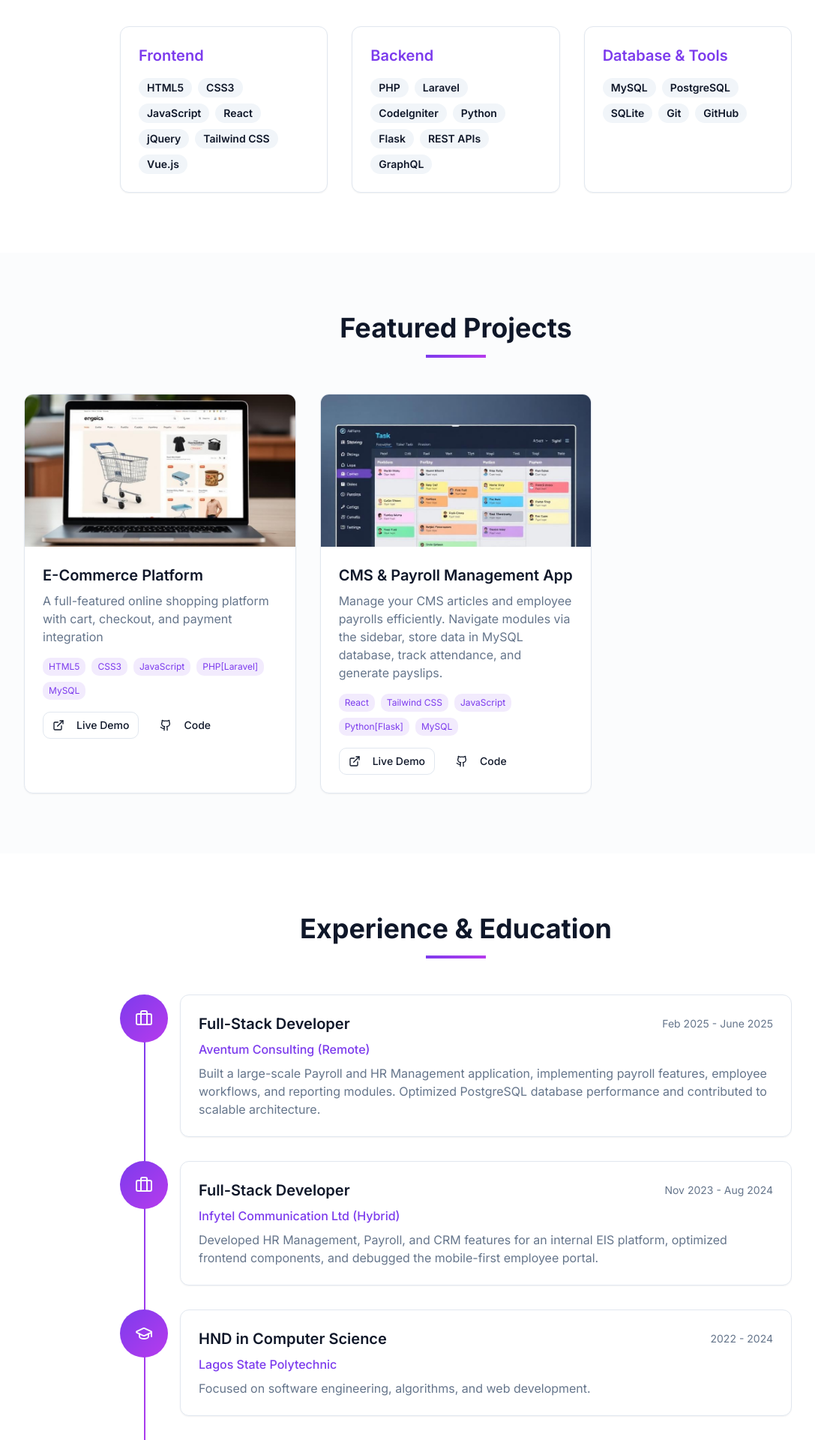
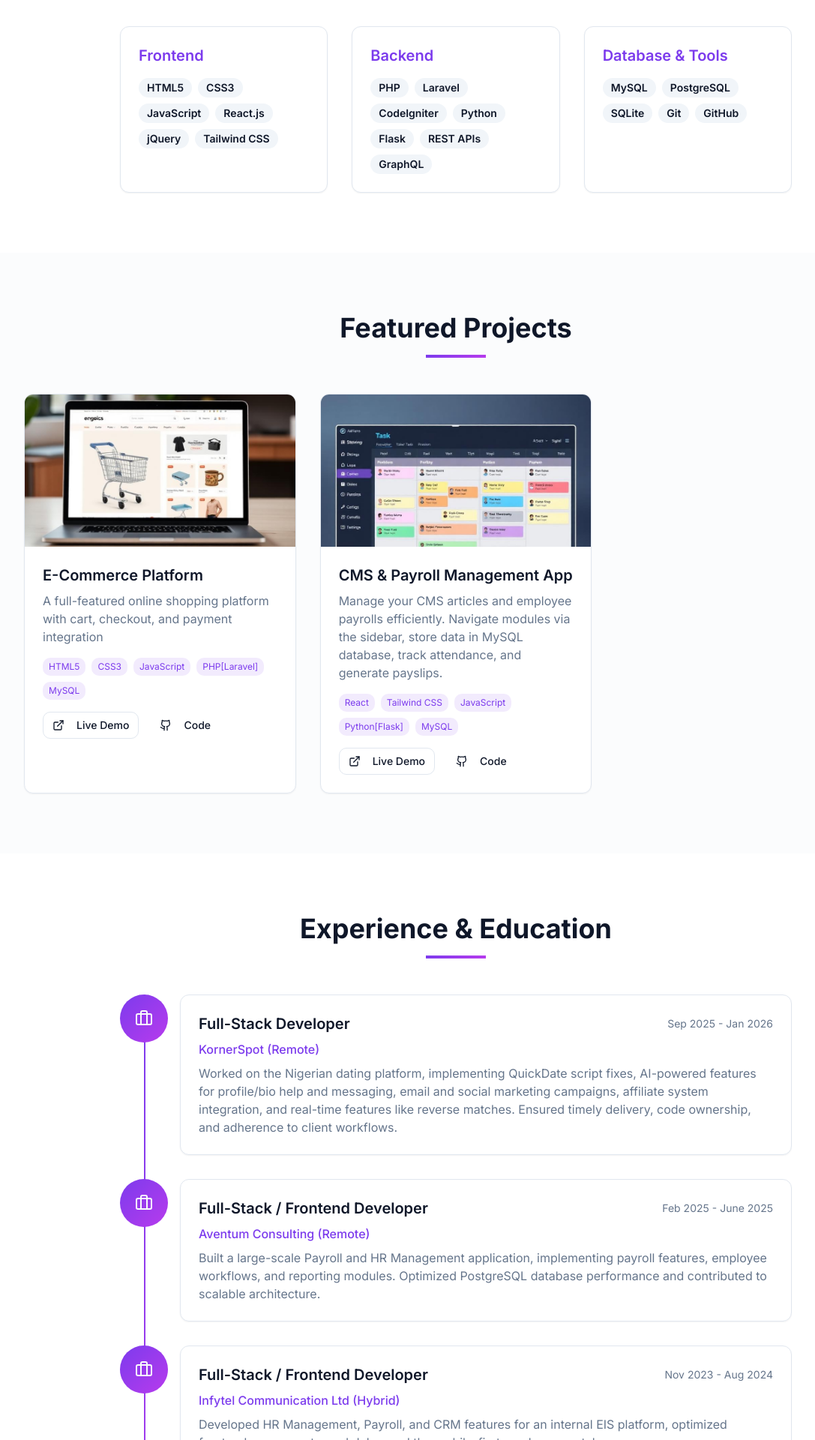
Before and after one commit to KizsbrownOG1/my-portfolio-2025, a React (Vite) app: page / in a window 1280 px wide. Shown: the part 1960-3880 px from the top of the page at 75% size, without its empty margins (32-1119 px from the left). Built offline with nearby package versions, Linux system fonts and the light colour scheme.

Commit message:
Re-initialize repo and prepare for GitHub Pages deployment

```diff
--- a/src/components/Experience.tsx
+++ b/src/components/Experience.tsx
@@ -6,6 +6,14 @@ const Experience = () => {
     {
       type: "work",
       title: "Full-Stack Developer",
+      organization: "KornerSpot (Remote)",
+      period: "Sep 2025 - Jan 2026",
+      description:
+        "Worked on the Nigerian dating platform, implementing QuickDate script fixes, AI-powered features for profile/bio help and messaging, email and social marketing campaigns, affiliate system integration, and real-time features like reverse matches. Ensured timely delivery, code ownership, and adherence to client workflows.",
+    },
+    {
+      type: "work",
+      title: "Full-Stack / Frontend Developer",
       organization: "Aventum Consulting (Remote)",
       period: "Feb 2025 - June 2025",
       description:
@@ -13,12 +21,20 @@ const Experience = () => {
     },
     {
       type: "work",
-      title: "Full-Stack Developer",
+      title: "Full-Stack / Frontend Developer",
       organization: "Infytel Communication Ltd (Hybrid)",
       period: "Nov 2023 - Aug 2024",
       description:
         "Developed HR Management, Payroll, and CRM features for an internal EIS platform, optimized frontend components, and debugged the mobile-first employee portal.",
     },
+    // {
+    //   type: "work",
+    //   title: "Full-Stack / Frontend Developer",
+    //   organization: "Hantek Digital Consult (Onsite)",
+    //   period: "Aug 2019 – May 2022",
+    //   description:
+    //     "Built and deployed an e-commerce platform with secure user authentication, delivered multiple client websites and internal tools using PHP and MySQL, and collaborated with the UI/UX team to create responsive frontend interfaces.",
+    // },
     {
       type: "education",
       title: "HND in Computer Science",
@@ -54,7 +70,9 @@ const Experience = () => {
     <section id="experience" className="py-20">
       <div className="container mx-auto px-4">
         <div className="max-w-4xl mx-auto">
-          <h2 className="experience-header text-4xl font-bold mb-4 text-center">Experience & Education</h2>
+          <h2 className="experience-header text-4xl font-bold mb-4 text-center">
+            Experience & Education
+          </h2>
           <div className="h-1 w-20 bg-gradient-accent mx-auto mb-12"></div>
 
           <div className="relative">
--- a/src/components/Projects.tsx
+++ b/src/components/Projects.tsx
@@ -3,7 +3,7 @@ import { Button } from "@/components/ui/button";
 import { ExternalLink, Github } from "lucide-react";
 import project1 from "@/assets/project1.jpg";
 import project2 from "@/assets/project2.jpg";
-import project3 from "@/assets/project3.jpg";
+import project3 from "@/assets/project3.png";
 
 const Projects = () => {
   const projects = [
@@ -12,7 +12,7 @@ const Projects = () => {
       description: "A full-featured online shopping platform with cart, checkout, and payment integration",
       image: project1,
       tags: ["HTML5", "CSS3", "JavaScript", "PHP[Laravel]","MySQL"],
-      liveLink: "https://e-commerce-platform.iceiy.com/",
+      liveLink: "https://www.delightfulhaven.com/",
       githubLink: "https://github.com/Chibuike1984/e-commerce-platform/",
     },
     {
@@ -24,12 +24,12 @@ const Projects = () => {
       githubLink: "https://github.com/Chibuike1984/cms-payroll-application/",
     },
     {
-      title: "Weather Dashboard",
-      description: "Beautiful weather forecast application with location-based data and interactive maps",
+      title: "Chalant AI",
+      description: "AI-powered workforce platform that transforms teams into hybrid Human + AI units. Manage intelligent agents, automate workflows, and accelerate employee growth into managerial roles.",
       image: project3,
-      tags: ["React", "API Integration", "Charts", "CSS"],
-      liveLink: "https://e-commerce-platform.iceiy.com/",
-      githubLink: "https://github.com/Chibuike1984/e-commerce-platform/",
+      tags: ["React", "API Integration", "PHP[Laravel]", "CSS3"],
+      liveLink: "https://www.chalantwork.com/",
+      githubLink: "https://github.com/Chibuike1984/work-website",
     },
   ];
 
--- a/src/components/Skills.tsx
+++ b/src/components/Skills.tsx
@@ -6,7 +6,7 @@ const Skills = () => {
   const skillCategories = [
   {
     title: "Frontend",
-    skills: ["HTML5", "CSS3", "JavaScript", "React", "jQuery", "Tailwind CSS", "Vue.js"],
+    skills: ["HTML5", "CSS3", "JavaScript", "React.js", "jQuery", "Tailwind CSS"],
   },
   {
     title: "Backend",
```
Also changed, not shown: src/assets/project3.png (added), 1 other file (tests, documents, lock files or other folders).
